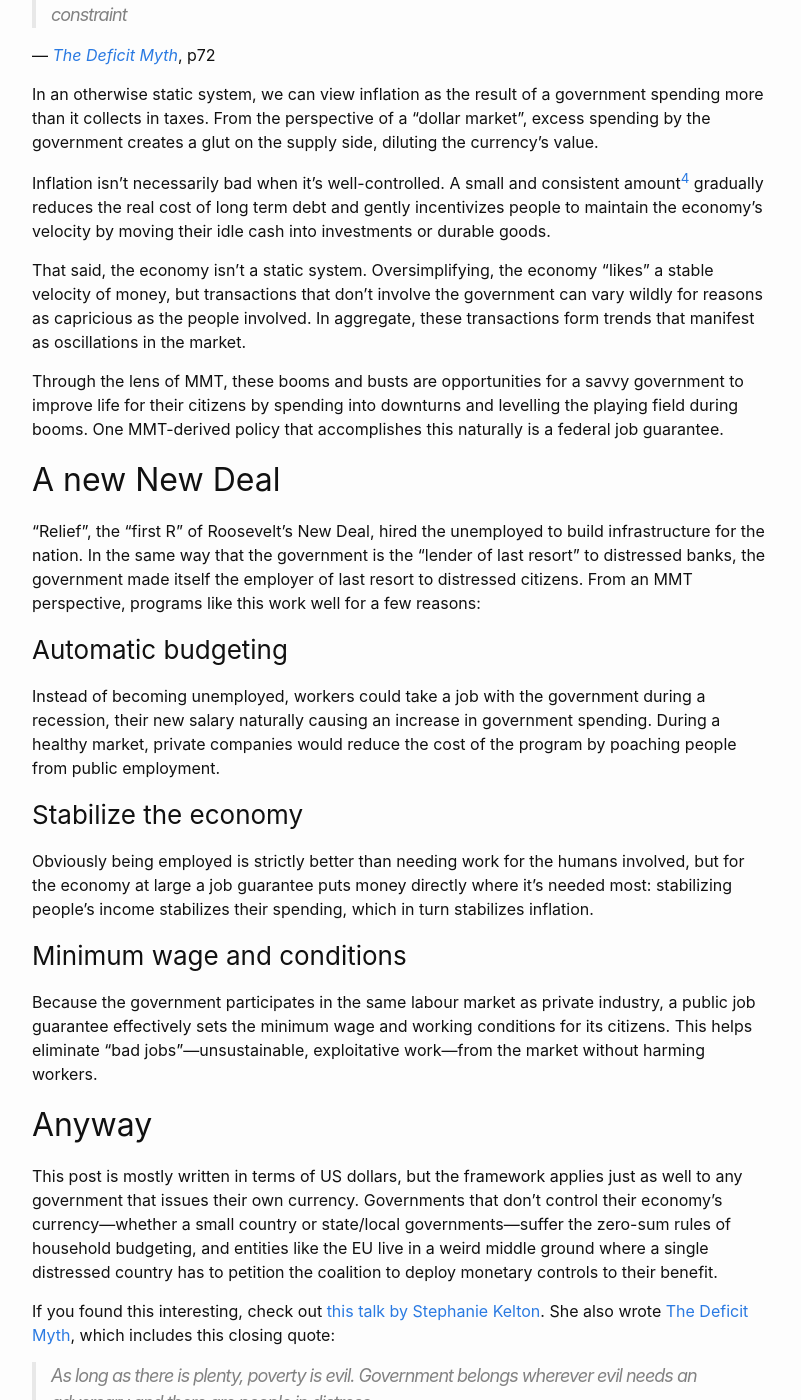
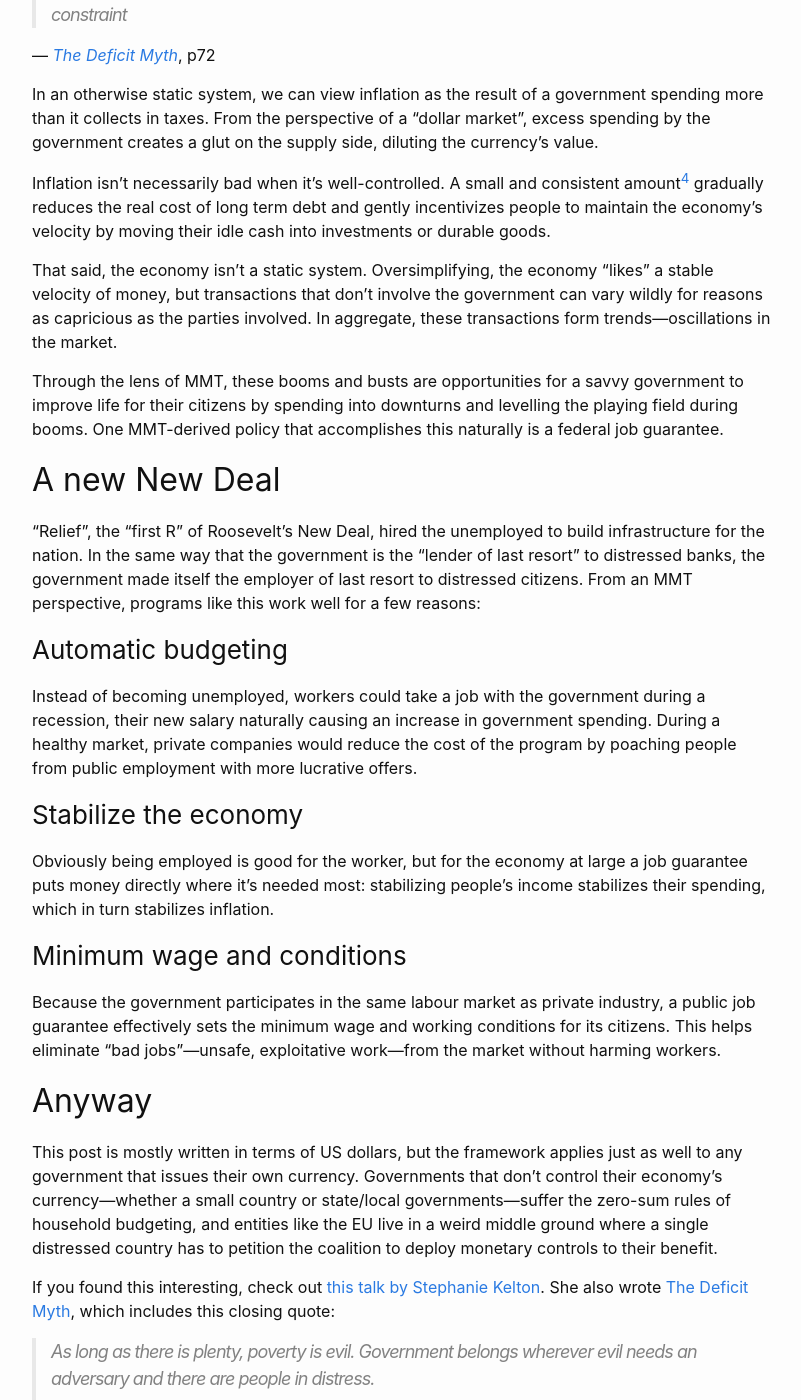
Before and after one commit to numist/numi.st, a Jekyll site: the page built from _posts/2022-08-17-what-is-mmt.md, in a window 1280 px wide and 1400 px high, scrolled down 1451 px. Shown: the whole window, without its empty margins (238-1039 px from the left). Built offline with Jekyll 4.4.1, drawn with Linux system fonts in a browser that asks for light colours; some of the changed text lies outside the part shown.

Commit message:
Final draft v4 etc

```diff
--- a/_posts/2022-08-17-what-is-mmt.md
+++ b/_posts/2022-08-17-what-is-mmt.md
@@ -50,7 +50,7 @@ In an otherwise static system, we can view inflation as the result of a governme
 
 Inflation isn't necessarily bad when it's well-controlled. A small and consistent amount[^twopercent] gradually reduces the real cost of long term debt and gently incentivizes people to maintain the economy's velocity by moving their idle cash into investments or durable goods.
 
-That said, the economy isn't a static system. Oversimplifying, the economy "likes" a stable velocity of money, but transactions that don't involve the government can vary wildly for reasons as capricious as the people involved. In aggregate, these transactions form trends that manifest as oscillations in the market.
+That said, the economy isn't a static system. Oversimplifying, the economy "likes" a stable velocity of money, but transactions that don't involve the government can vary wildly for reasons as capricious as the parties involved. In aggregate, these transactions form trends—oscillations in the market.
 
 Through the lens of MMT, these booms and busts are opportunities for a savvy government to improve life for their citizens by spending into downturns and levelling the playing field during booms. One MMT-derived policy that accomplishes this naturally is a federal job guarantee.
 
@@ -60,15 +60,15 @@ Through the lens of MMT, these booms and busts are opportunities for a savvy gov
 
 ### Automatic budgeting
 
-Instead of becoming unemployed, workers could take a job with the government during a recession, their new salary naturally causing an increase in government spending. During a healthy market, private companies would reduce the cost of the program by poaching people from public employment.
+Instead of becoming unemployed, workers could take a job with the government during a recession, their new salary naturally causing an increase in government spending. During a healthy market, private companies would reduce the cost of the program by poaching people from public employment with more lucrative offers.
 
 ### Stabilize the economy
 
-Obviously being employed is strictly better than needing work for the humans involved, but for the economy at large a job guarantee puts money directly where it's needed most: stabilizing people's income stabilizes their spending, which in turn stabilizes inflation.
+Obviously being employed is good for the worker, but for the economy at large a job guarantee puts money directly where it's needed most: stabilizing people's income stabilizes their spending, which in turn stabilizes inflation.
 
 ### Minimum wage and conditions
 
-Because the government participates in the same labour market as private industry, a public job guarantee effectively sets the minimum wage and working conditions for its citizens. This helps eliminate "bad jobs"—unsustainable, exploitative work—from the market without harming workers.
+Because the government participates in the same labour market as private industry, a public job guarantee effectively sets the minimum wage and working conditions for its citizens. This helps eliminate "bad jobs"—unsafe, exploitative work—from the market without harming workers.
 
 ## Anyway
 
```
Also changed, not shown: other parts of _posts/2022-08-17-what-is-mmt.md (+3 -3 lines).
